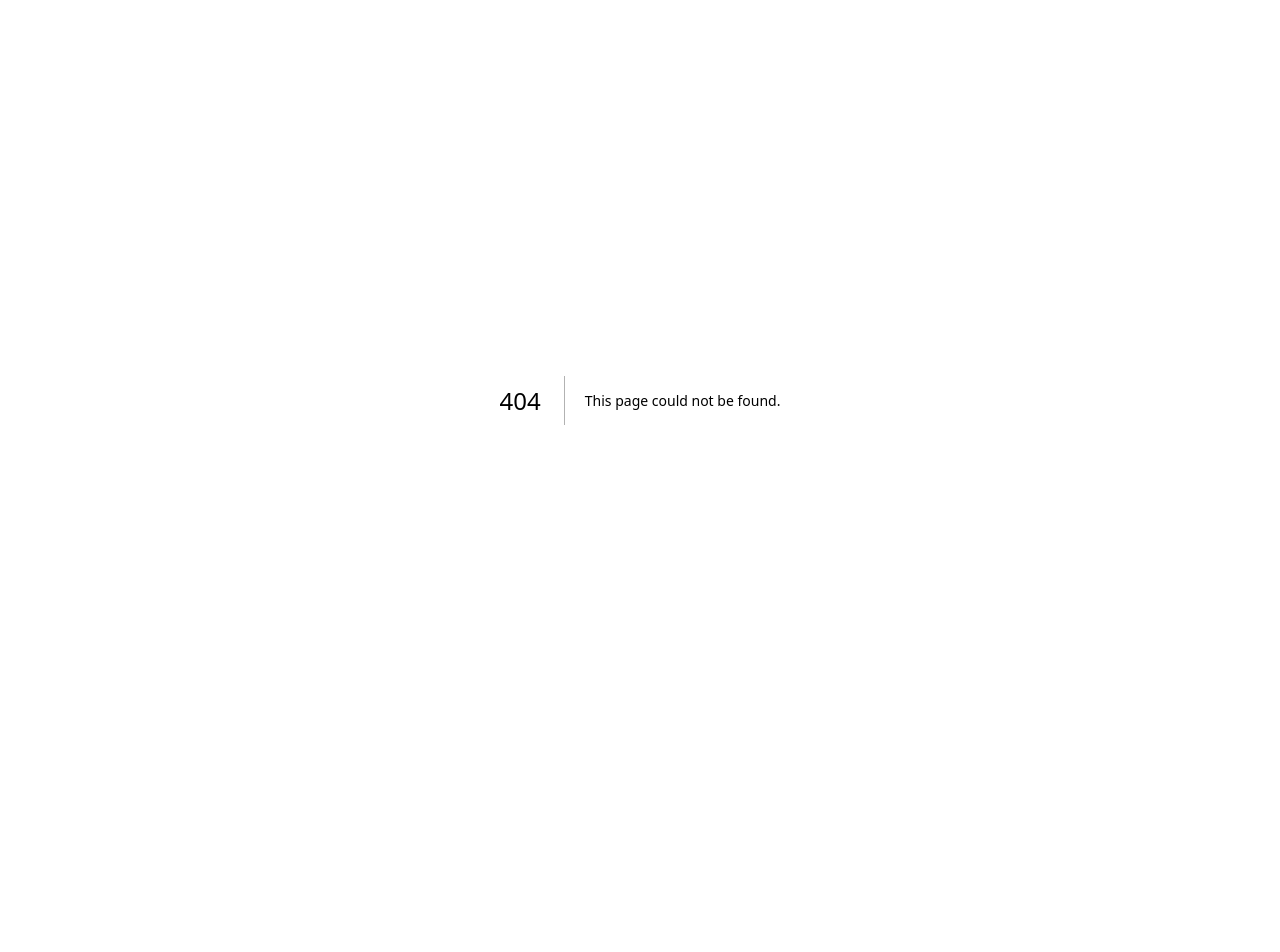
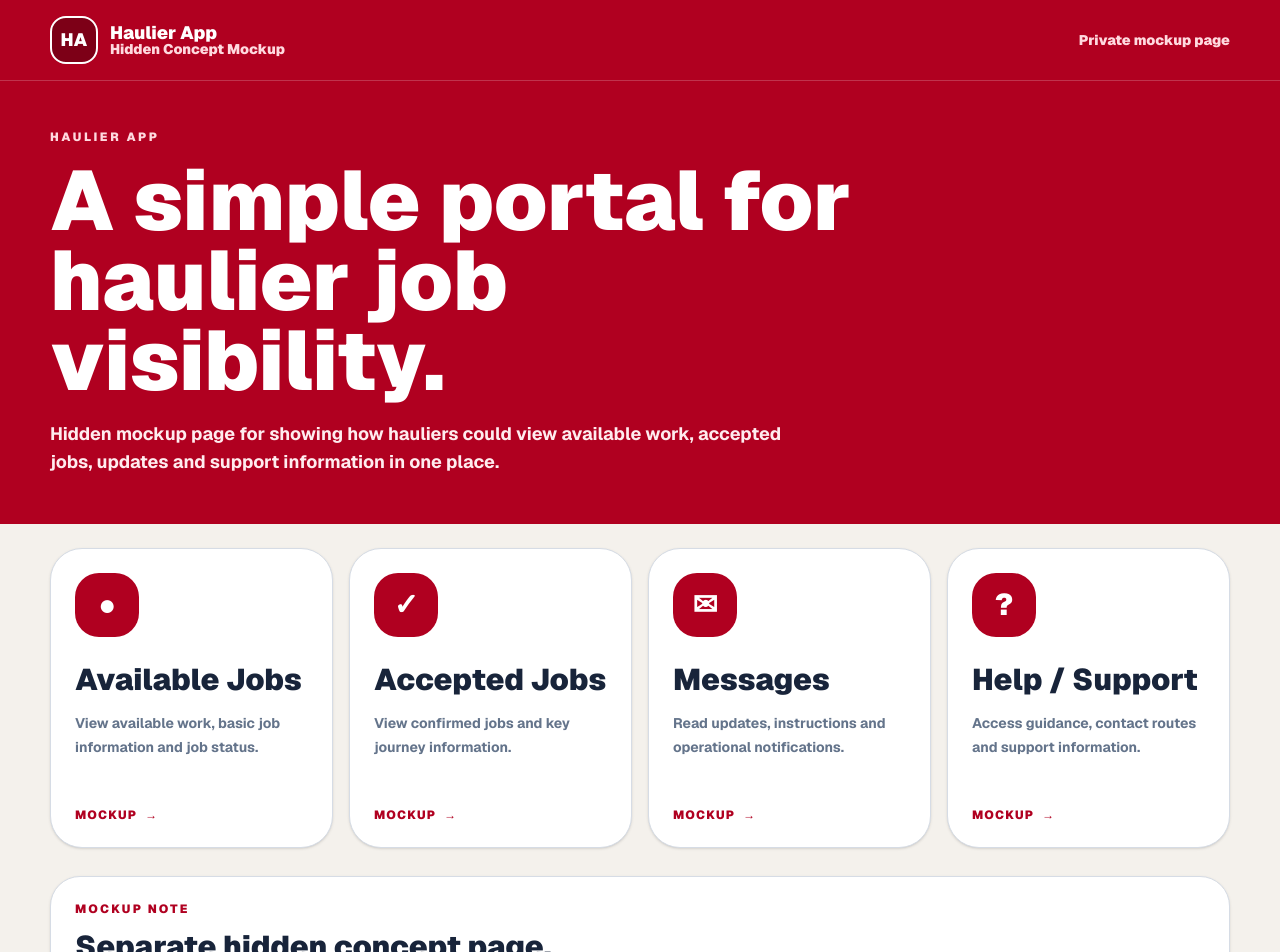
Before and after one commit to acannon76/rugby-league-supporter-web, a Next.js app: page /internal/haulier-app in a window 1280 px wide. Before the commit this address had no page. Shown: the top 952 px of the page. Before the commit the page ends 800 px from the top, so only its background shows below. Built offline with nearby package versions, Linux system fonts and the light colour scheme.

Commit message:
change to main page adding more boxes finishing on adding hidden page

```diff
--- /dev/null
+++ b/src/app/internal/haulier-app/page.tsx
@@ -0,0 +1,140 @@
+import type { Metadata } from "next";
+
+export const metadata: Metadata = {
+  title: "Haulier App Mockup",
+  description: "Hidden mockup page for a haulier app concept.",
+  robots: {
+    index: false,
+    follow: false,
+  },
+};
+
+const appButtons = [
+  {
+    title: "Available Jobs",
+    text: "View available work, basic job information and job status.",
+    icon: "●",
+  },
+  {
+    title: "Accepted Jobs",
+    text: "View confirmed jobs and key journey information.",
+    icon: "✓",
+  },
+  {
+    title: "Messages",
+    text: "Read updates, instructions and operational notifications.",
+    icon: "✉",
+  },
+  {
+    title: "Help / Support",
+    text: "Access guidance, contact routes and support information.",
+    icon: "?",
+  },
+];
+
+export default function HaulierAppMockupPage() {
+  return (
+    <main className="min-h-screen bg-[#f4f1ec] font-sans text-[#111]">
+      <header className="border-b border-white/20 bg-[#b00020] px-4 py-4 text-white sm:px-6 lg:px-10">
+        <div className="mx-auto flex max-w-[1180px] items-center justify-between gap-5">
+          <div className="flex items-center gap-3">
+            <div className="flex h-12 w-12 items-center justify-center rounded-2xl border-2 border-white bg-[#7d0017] text-lg font-black text-white">
+              HA
+            </div>
+
+            <div>
+              <p className="text-lg font-black leading-none text-white">
+                Haulier App
+              </p>
+              <p className="text-sm font-black leading-none text-[#ffd9df]">
+                Hidden Concept Mockup
+              </p>
+            </div>
+          </div>
+
+          <p className="hidden text-sm font-black text-[#ffd9df] sm:block">
+            Private mockup page
+          </p>
+        </div>
+      </header>
+
+      <section className="bg-[#b00020] px-4 py-8 text-white sm:px-6 lg:px-10 lg:py-12">
+        <div className="mx-auto max-w-[1180px]">
+          <p className="mb-4 text-xs font-black uppercase tracking-[0.22em] text-[#ffd9df]">
+            Haulier App
+          </p>
+
+          <h1 className="max-w-[820px] text-[44px] font-black leading-[0.95] sm:text-[68px] lg:text-[84px]">
+            A simple portal for haulier job visibility.
+          </h1>
+
+          <p className="mt-5 max-w-[760px] text-base font-bold leading-7 text-[#ffecef] sm:text-lg">
+            Hidden mockup page for showing how hauliers could view available
+            work, accepted jobs, updates and support information in one place.
+          </p>
+        </div>
+      </section>
+
+      <section className="px-4 py-6 sm:px-6 lg:px-10">
+        <div className="mx-auto max-w-[1180px]">
+          <section className="grid grid-cols-1 gap-4 sm:grid-cols-2 lg:grid-cols-4">
+            {appButtons.map((button) => (
+              <ActionCard
+                key={button.title}
+                title={button.title}
+                text={button.text}
+                icon={button.icon}
+              />
+            ))}
+          </section>
+
+          <section className="mt-7 rounded-[30px] border border-[#d6dce5] bg-white p-6 shadow-sm">
+            <p className="text-xs font-black uppercase tracking-[0.18em] text-[#b00020]">
+              Mockup note
+            </p>
+
+            <h2 className="mt-3 text-3xl font-black text-[#18243a]">
+              Separate hidden concept page.
+            </h2>
+
+            <p className="mt-3 text-sm font-bold leading-6 text-[#64748b]">
+              This page is not linked to the Rugby League supporter app or the
+              Driver PDA mockup. It is intended as a standalone hidden concept
+              page only.
+            </p>
+          </section>
+        </div>
+      </section>
+    </main>
+  );
+}
+
+function ActionCard({
+  title,
+  text,
+  icon,
+}: {
+  title: string;
+  text: string;
+  icon: string;
+}) {
+  return (
+    <div className="group flex min-h-[220px] flex-col rounded-[32px] border border-[#d6dce5] bg-white p-6 text-left text-[#111] shadow-sm transition hover:-translate-y-1 hover:shadow-lg sm:min-h-[260px] lg:min-h-[300px]">
+      <div className="mb-6 flex h-16 w-16 items-center justify-center rounded-3xl bg-[#b00020] text-3xl font-black text-white transition group-hover:bg-[#7d0017]">
+        {icon}
+      </div>
+
+      <h2 className="text-3xl font-black leading-tight text-[#18243a]">
+        {title}
+      </h2>
+
+      <p className="mt-3 text-sm font-bold leading-6 text-[#64748b]">
+        {text}
+      </p>
+
+      <div className="mt-auto flex items-center gap-2 pt-6 text-xs font-black uppercase tracking-widest text-[#b00020]">
+        Mockup <span className="transition group-hover:translate-x-1">→</span>
+      </div>
+    </div>
+  );
+}
```
